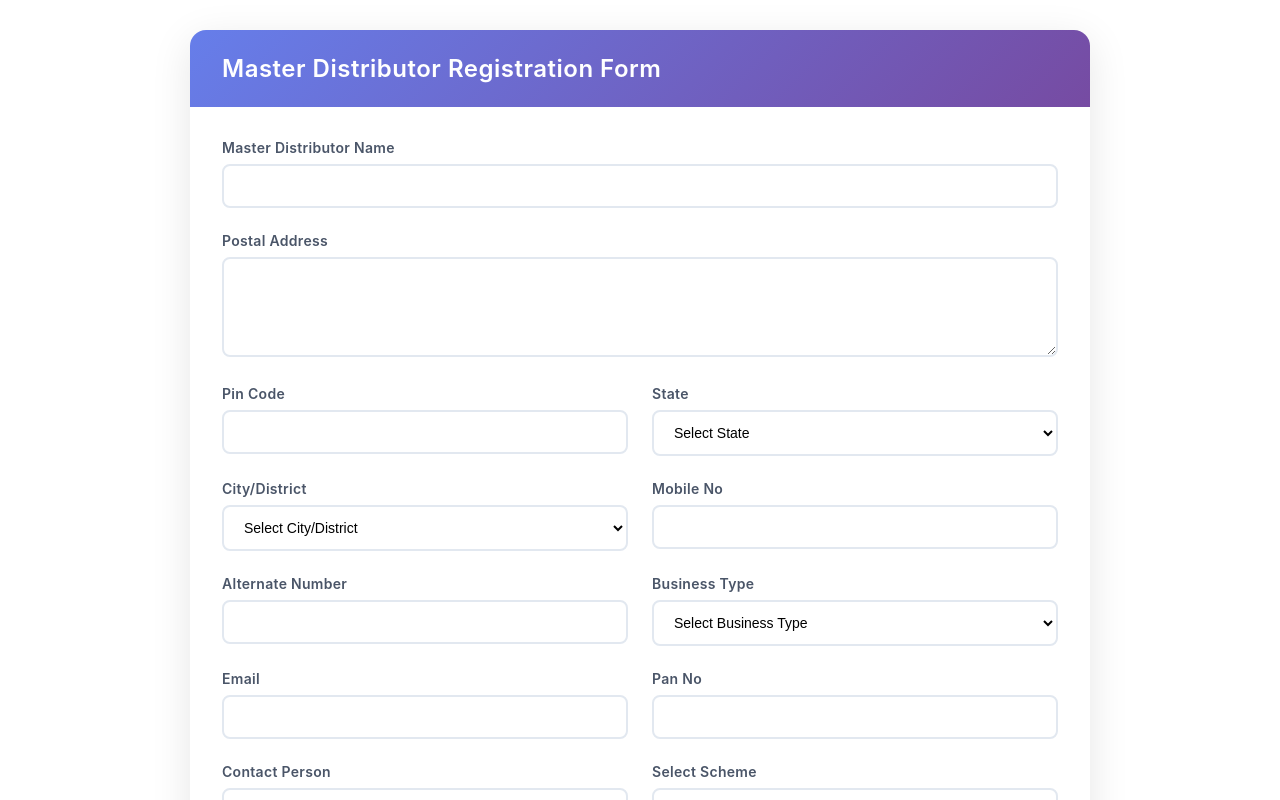
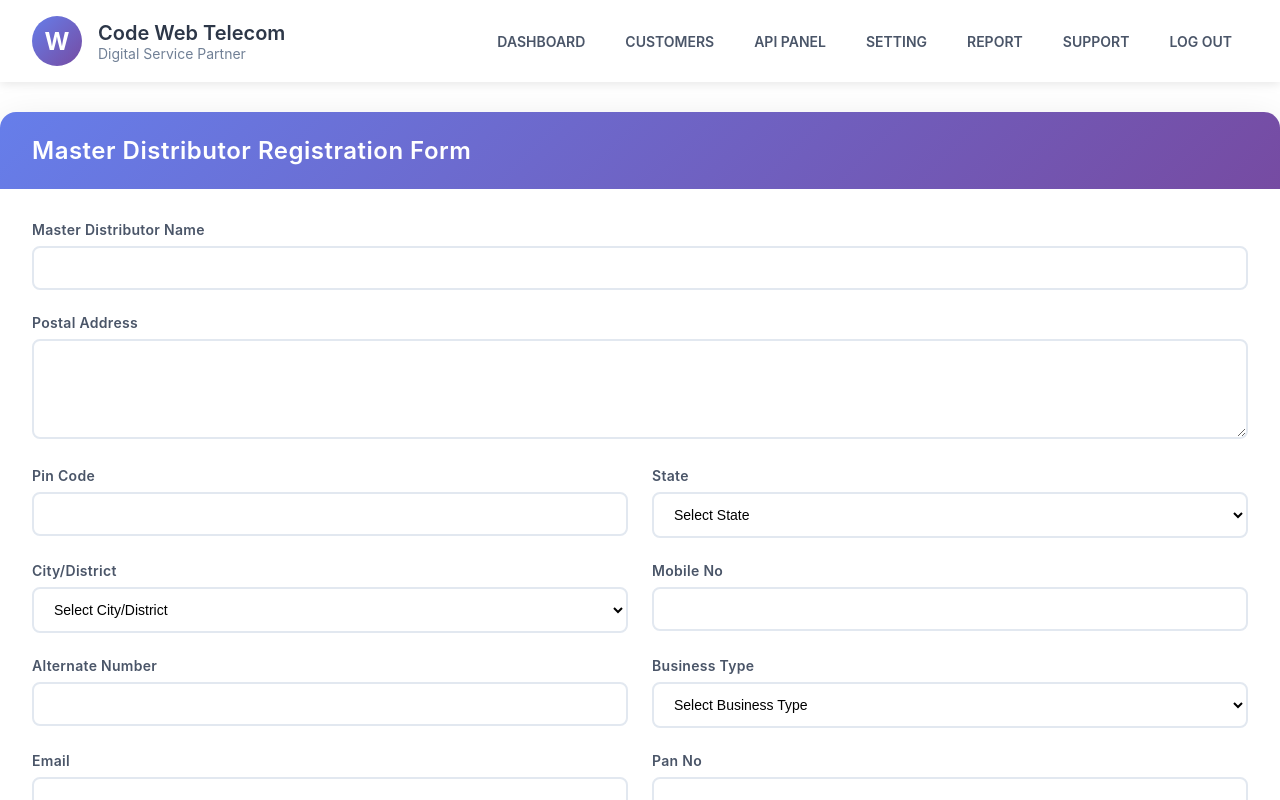
Before and after one commit to vikashsharma380/code-web-telecom, a React (Vite) app in the folder Frontend/: page /master-distributor-registration in a window 1280 px wide. Shown: the top 800 px of the page. Built offline with nearby package versions, Linux system fonts and the light colour scheme; sample sign-in values are in the browser's storage.

Commit message:
add nav and header in admin panel

```diff
--- a/Frontend/Admin/AdminPages/MasterDistributorRegistration.jsx
+++ b/Frontend/Admin/AdminPages/MasterDistributorRegistration.jsx
@@ -1,4 +1,5 @@
 import React, { useState } from "react";
+import Header from "../Header";
 
 const MasterDistributorRegistration = () => {
   const [formData, setFormData] = useState({
@@ -50,9 +51,9 @@ const MasterDistributorRegistration = () => {
 
   const styles = {
     container: {
-      maxWidth: "900px",
+      maxWidth: "1300px",
       margin: "30px auto",
-      backgroundColor: "#fff",
+      backgroundColor: "#ffffff",
       borderRadius: "16px",
       boxShadow: "0 10px 40px rgba(0,0,0,0.1)",
       overflow: "hidden",
@@ -159,6 +160,8 @@ const MasterDistributorRegistration = () => {
   };
 
   return (
+    <>
+      <Header />
       <div style={styles.container}>
         <div style={styles.header}>Master Distributor Registration Form</div>
         <div style={styles.formBody}>
@@ -353,7 +356,9 @@ const MasterDistributorRegistration = () => {
             <button
               onClick={handleCancel}
               style={styles.cancelBtn}
-            onMouseOver={(e) => (e.target.style.transform = "translateY(-2px)")}
+              onMouseOver={(e) =>
+                (e.target.style.transform = "translateY(-2px)")
+              }
               onMouseOut={(e) => (e.target.style.transform = "translateY(0)")}
             >
               Cancel
@@ -363,18 +368,21 @@ const MasterDistributorRegistration = () => {
               style={styles.submitBtn}
               onMouseOver={(e) => {
                 e.target.style.transform = "translateY(-2px)";
-              e.target.style.boxShadow = "0 6px 20px rgba(102, 126, 234, 0.5)";
+                e.target.style.boxShadow =
+                  "0 6px 20px rgba(102, 126, 234, 0.5)";
               }}
               onMouseOut={(e) => {
                 e.target.style.transform = "translateY(0)";
-              e.target.style.boxShadow = "0 4px 15px rgba(102, 126, 234, 0.4)";
+                e.target.style.boxShadow =
+                  "0 4px 15px rgba(102, 126, 234, 0.4)";
               }}
             >
               Submit Details
             </button>
           </div>
         </div>
-    </div>
+      </div>{" "}
+    </>
   );
 };
 
--- a/Frontend/Admin/HeroSection.jsx
+++ b/Frontend/Admin/HeroSection.jsx
@@ -2,28 +2,24 @@ import React, { useEffect, useState } from "react";
 import styles from "./Styles";
 const API_URL = import.meta.env.VITE_API_URL || "http://localhost:5000";
 
-
 const HeroSection = () => {
-   const [balances, setBalances] = useState({
+  const [balances, setBalances] = useState({
     utilityBalance: 0,
-    apiBalance: 0
+    apiBalance: 0,
   });
 
   const fetchBalances = async () => {
     try {
-      const res = await fetch(
-        `${API_URL}/api/get-balance`
-      );
+      const res = await fetch(`${API_URL}/api/get-balance`);
       const data = await res.json();
       console.log("Fetched data:", data);
       console.log("API Balance:", data.apiBalance);
       console.log("Utility Balance:", data.utilityBalance);
 
-    setBalances({
-  utilityBalance: data.utilityBalance,
-  apiBalance: data.apiBalance
-});
-
+      setBalances({
+        utilityBalance: data.utilityBalance,
+        apiBalance: data.apiBalance,
+      });
     } catch (err) {
       console.error("Error fetching balances:", err);
     }
@@ -47,7 +43,9 @@ const HeroSection = () => {
               </div>
               <div style={styles.balanceItem}>
                 <span style={styles.balanceLabel}>Utility Bal:</span>
-                <span style={styles.balanceAmount}>₹{balances.utilityBalance}</span>
+                <span style={styles.balanceAmount}>
+                  ₹{balances.utilityBalance}
+                </span>
               </div>
             </div>
           </div>
```
Lines whose indentation alone changed are shown as unchanged.
